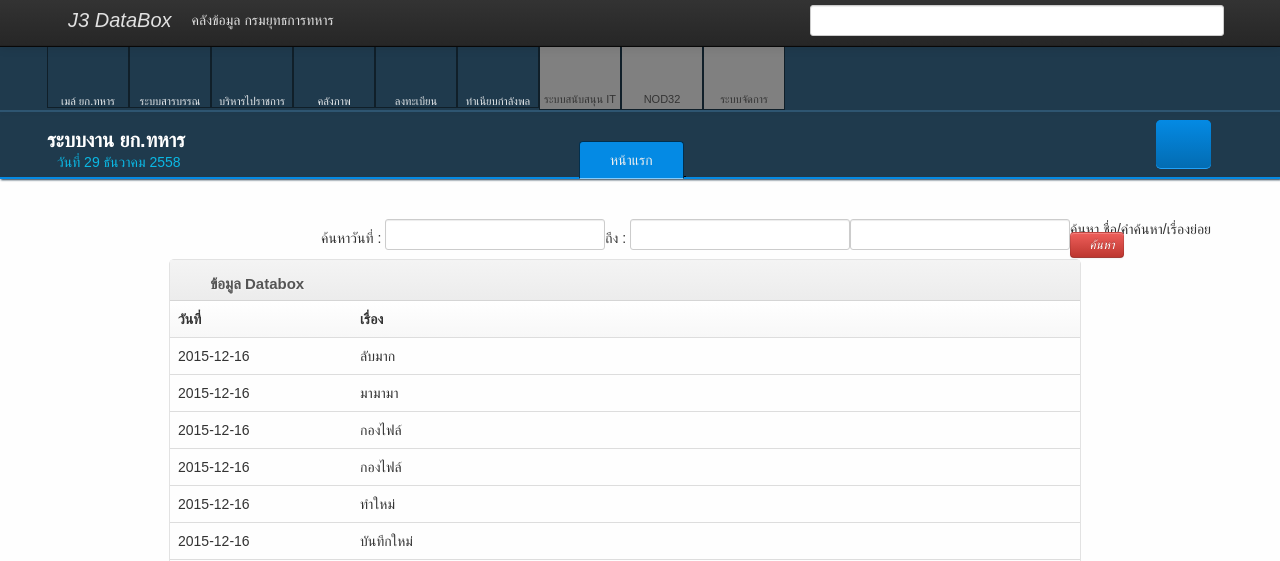
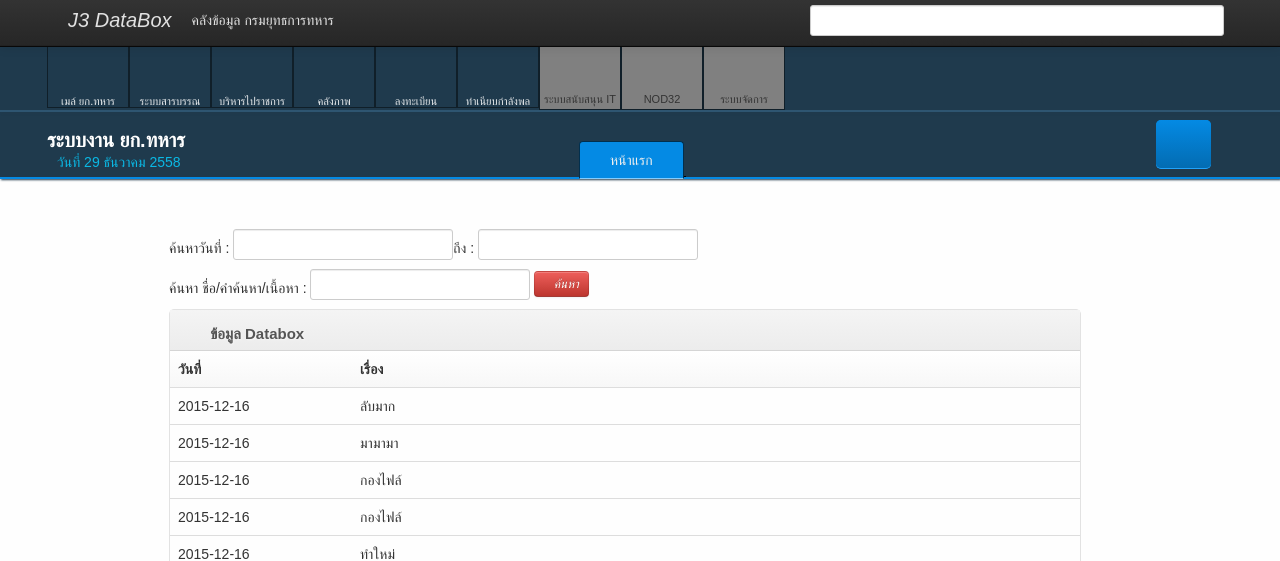
Before and after one commit to Rabcat-dome/Databoxnew, a CodeIgniter app: page /databoxx/index.php/mainfunction/databox_search in a window 1280 px wide. Shown: the top 561 px of the page. Run offline with CodeIgniter, Linux system fonts and the light colour scheme; data comes from the database, SQL or seed files in the repository; some libraries are stand-ins or nearby versions; some web fonts are replaced.

Commit message:
no message

```diff
--- a/application/views/databox_search.php
+++ b/application/views/databox_search.php
@@ -54,22 +54,28 @@ echo form_open_multipart('http://127.0.0.1/j3databoxnew/index.php/mainFunction/d
   </script>
 
 
+
+
   <div style="float:left;" >
       ค้นหาวันที่ :
      <input name="from-date" type="text" id="from-datepicker"  />
   </div>
 
-  <div style="float:left;" >
+  <div style="float:left; " >
       ถึง :
      <input name="to-date" type="text" id="to-datepicker" />
   </div>
-  ค้นหา ชื่อ/คำค้นหา/เรื่องย่อย
-    <div style="float:left;">
+   </p>
+<br>
+<br>
+    <div >
+          ค้นหา ชื่อ/คำค้นหา/เนื้อหา :
      <input name="search" type="text" id="search" />
-  </div>
 <a onclick="document.getElementById('upload_pdf').submit()" href="#"  class="btn btn-small btn-danger">
                          <i class="btn-icon-only icon-save"  >ค้นหา</i>
                                                         </a>
+    </div>
+
 
       		  <div id="span8" class="span12">
 
```
